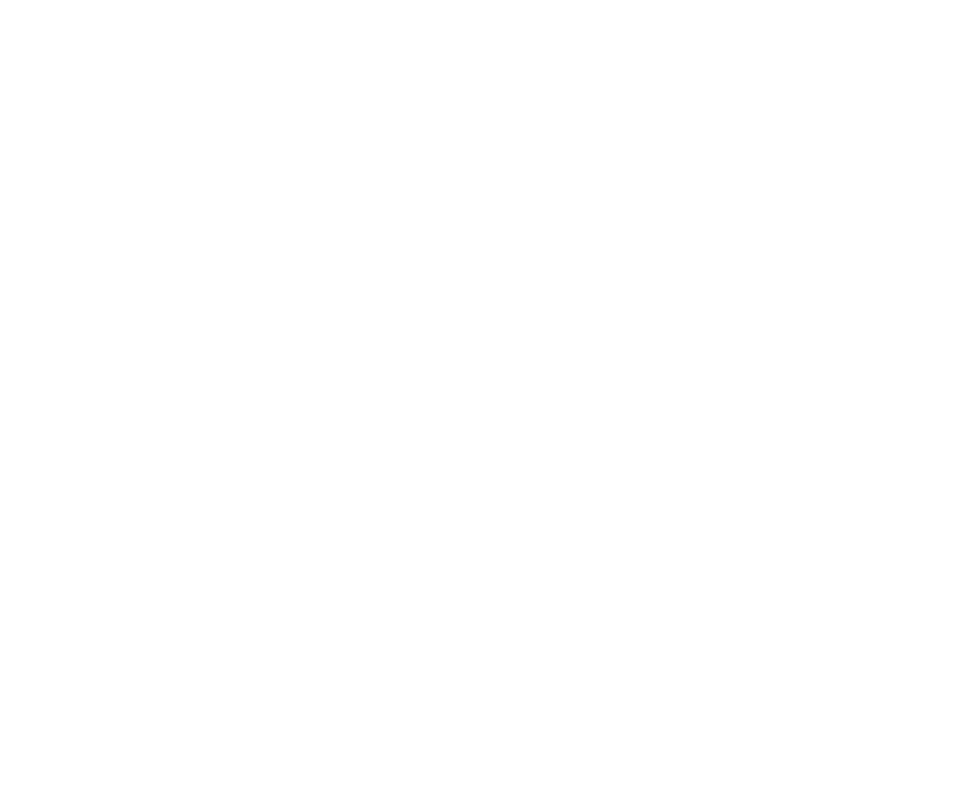
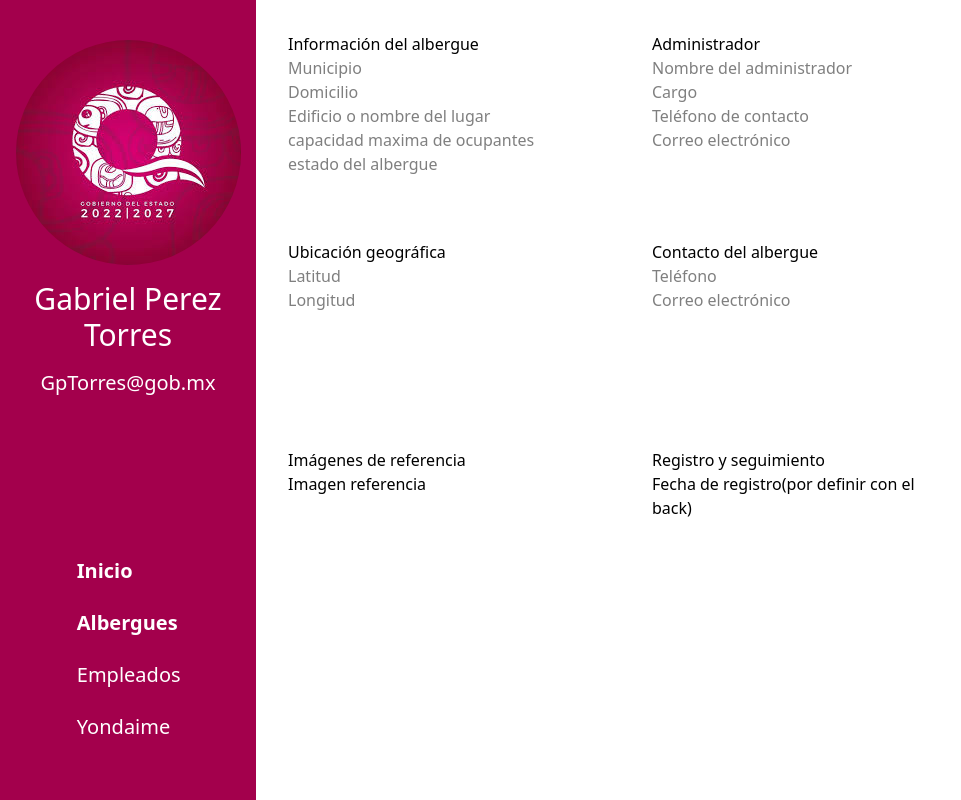
Before and after one commit to YondaimeMex/SafeMapQroo, a React (Vite) app: page /dash/shelter in a window 1280 px wide. Before the commit this address had no page. Shown: the whole page, without its empty margins (0-961 px from the left). Built offline with nearby package versions, Linux system fonts and the light colour scheme.

Commit message:
Se refactorizó el componente Dashboard para incluir transiciones animadas. Se optimizó la estructura de datos en data.js y dataDash.js para los enlaces de la barra de navegación.Se garantizó la coherencia en las importaciones y el formato de CSS en todos los archivos.

```diff
--- a/package.json
+++ b/package.json
@@ -11,6 +11,7 @@
   },
   "dependencies": {
     "@tailwindcss/vite": "^4.1.16",
+    "framer-motion": "^12.23.24",
     "leaflet": "^1.9.4",
     "react": "^19.1.1",
     "react-dom": "^19.1.1",
--- a/src/componets/MapView.jsx
+++ b/src/componets/MapView.jsx
@@ -1,18 +1,22 @@
 import { MapContainer, TileLayer, Marker, Popup } from "react-leaflet";
 import "leaflet/dist/leaflet.css";
 
-export default function MapView() {
+export default function MapView({variant = "full"
+}) {
   // Map configuration
   const latitude = 21.1619;
   const longitude = -86.8515;
   const mapCenter = [latitude, longitude];
   const mapZoom = 13;
+  const sizeClass = variant=== "full" ? "w-full h-[calc(100vh-80px)] md:h-[calc(100vh-100px)]": "w-[500px] h-[500px]"
+
+
   return (
-    <div className="w-full flex justify-center items-center">
+    <div className="flex justify-center items-center">
       <MapContainer
         center={mapCenter}
         zoom={mapZoom}
-        className="w-full h-[calc(100vh-80px)] md:h-[calc(100vh-100px)] rounded-2xl shadow-lg overflow-hidden"
+        className={`${sizeClass} rounded-2xl shadow-lg overflow-hidden`}
       >
         {/* Base map tiles */}
         <TileLayer
--- /dev/null
+++ b/src/componets/NavDash.jsx
@@ -0,0 +1,34 @@
+import { NavLink } from "react-router-dom";
+import { dashLinks } from "../data/dataDash"
+const NavDash= () =>{
+
+    return(
+        <>
+        <nav className="bg-pink-800 w-[20vw] h-[100vh]">
+        <div className="my-10 block">
+            <img className="mx-auto rounded-full" src="/src/assets/logogob.jpg" alt="" />
+            <h2 className="my-4 text-3xl text-center text-white">Gabriel Perez Torres</h2>
+            <h4 className="text-center text-xl text-white">GpTorres@gob.mx</h4>
+        </div>
+        <div className="mx-[30%] my-[20vh]">
+            <ul className="grid row-end-3 gap-6 text-xl justify-start">
+                {
+                    dashLinks.map((item => (
+
+                        <li key={item.id} className="">
+                            <NavLink to={item.link} className={({ isActive }) => `text-white ${isActive ? "font-bold" : ""}`
+                                }>
+                                {item.title}
+                            </NavLink>
+
+                        </li>
+                    )))
+                }
+            </ul>
+        </div>
+        </nav>
+        </>
+    )
+};
+
+export default NavDash;
--- /dev/null
+++ b/src/componets/SheltersState.jsx
@@ -0,0 +1,41 @@
+
+const SheltersState = () => {
+
+    return(
+        <>
+            <div className="flex gap-5 mt-8 ml-8">
+                    <section className="border-t-4 border-amber-300 p-5 w-[300px] rounded-lg shadow-lg" >
+                        <h3>Albergue nombre</h3>
+                        <h3>Dirreccion</h3>
+                        <h3>Administración nombre</h3>
+                        <h3>Contacto</h3>
+                        <h3>Ocupación</h3>
+                    </section>
+                    <section className="border-t-4 border-green-300 p-5 w-[300px] rounded-lg shadow-lg">
+                        <h3>Albergue nombre</h3>
+                        <h3>Dirreccion</h3>
+                        <h3>Administración nombre</h3>
+                        <h3>Contacto</h3>
+                        <h3>Ocupación</h3>
+                    </section>
+                    <section className="border-t-4 border-red-300 p-5 w-[300px] rounded-lg shadow-lg" >
+                        <h3>Albergue nombre</h3>
+                        <h3>Dirreccion</h3>
+                        <h3>Administración nombre</h3>
+                        <h3>Contacto</h3>
+                        <h3>Ocupación</h3>
+                    </section>
+                    <section className="border-t-4 border-green-300 p-5 w-[300px] rounded-lg shadow-lg" >
+                        <h3>Albergue nombre</h3>
+                        <h3>Dirreccion</h3>
+                        <h3>Administración nombre</h3>
+                        <h3>Contacto</h3>
+                        <h3>Ocupación</h3>
+                    </section>
+            </div>
+
+        </>
+
+    )}
+
+export default SheltersState;
--- a/src/data/data.js
+++ b/src/data/data.js
@@ -11,21 +11,11 @@
     },
     {
         id: 3,
-        title: "Contactos de Emergencia",
-        link: "contact"
-    },
-    {
-        id: 4,
         title: "Iniciar Sesión",
         link: "login"
     },
     {
-        id: 5,
-        title: "Registrarse",
-        link: "register"
-    },
-    {
-        id: 6,
+        id: 4,
         title: "Dashboard",
         link: "dash"
     }
--- /dev/null
+++ b/src/data/dataDash.js
@@ -0,0 +1,22 @@
+export const dashLinks = [
+    {
+        id: 1,
+        title: "Inicio",
+        link: "/dash"
+    },
+    {
+        id: 2,
+        title: "Albergues",
+        link: "/dash/shelter"
+    },
+    {
+        id: 3,
+        title: "Empleados",
+        link: "/dash/employee"
+    },
+    {
+        id: 4,
+        title: "Yondaime",
+        link: "/dash/yondaime"
+    }
+]
--- a/src/index.css
+++ b/src/index.css
@@ -1 +1 @@
-@import 'tailwindcss'
+@import 'tailwindcss';
--- a/src/main.jsx
+++ b/src/main.jsx
@@ -1,3 +1,4 @@
+import './index.css'
 import { StrictMode } from 'react'
 import { createRoot } from 'react-dom/client'
 import { BrowserRouter,Routes,Route } from 'react-router-dom'
@@ -8,12 +9,16 @@
 import Login from './pages/Login.jsx'
 import Register from './pages/Register.jsx'
 import Dashboard from './pages/Dashboard.jsx'
-import './index.css'
+
+import HomeDashboard from './pages/pagesDashboard/HomeDashboard.jsx'
+import Shelter from './pages/pagesDashboard/Shelter.jsx'
+
 
 
 createRoot(document.getElementById('root')).render(
   <StrictMode>
     <BrowserRouter>
+    {/*Route Main*/}
       <Routes>
         <Route path="/" element={<App/>} >
           <Route index element={<Home/>}/>
@@ -22,7 +27,12 @@
           <Route path='/contact' element={<Contact/>}/>
           <Route path='/login' element={<Login/>}/>
           <Route path='/register' element={<Register/>}/>
-          <Route path='/dash' element={<Dashboard/>}/>
+        </Route>
+        {/*Route Dashboard*/}
+        <Route path='dash' element={<Dashboard/>}>
+          <Route index element={<HomeDashboard/>}/>
+          <Route path='/dash/shelter' element={<Shelter/>}/>
+
         </Route>
       </Routes>
     </BrowserRouter>
--- a/src/pages/Dashboard.jsx
+++ b/src/pages/Dashboard.jsx
@@ -1,20 +1,30 @@
+import { Outlet ,useLocation} from "react-router-dom"
+import NavDash from "../componets/NavDash"
+import {motion, AnimatePresence} from 'framer-motion'
+
 
 const Dashboard= () => {
+const location = useLocation();
+    return(
+        <div className="flex">
+        <NavDash/>
+        <main>
+            <AnimatePresence mode="wait">
+                <motion.div
+            key={location.pathname}
+                        initial={{ opacity: 0, y: 10 }}
+                        animate={{ opacity: 1, y: 0 }}
+                        exit={{ opacity: 0, y: -10 }}
+                        transition={{ duration: 0.3 }}
+            >
+                    <Outlet/>
+                </motion.div>
+            </AnimatePresence>
 
-    return(
-        <>
-        <div className="flex">
-        <nav className="bg-pink-800 w-[20vw] h-screen">
-        <div >
-            <img className="rounded-ms" src="/src/assets/logogob.jpg" alt="" />
+        </main>
+
+
         </div>
-        </nav>
-        <main>
-            <h1>aqui va el main</h1>
-        </main>
-        </div>
-
-        </>
 )}
 
 export default Dashboard
--- a/src/pages/Home.jsx
+++ b/src/pages/Home.jsx
@@ -1,10 +1,13 @@
+import { div } from "framer-motion/client";
 import MapView from "../componets/MapView";
 const Home = () => {
 
     return(
         <>
-            <MapView />
+            <MapView variant="full"/>
         </>
+
+
 )}
 
 export default Home
--- /dev/null
+++ b/src/pages/pagesDashboard/HomeDashboard.jsx
@@ -0,0 +1,30 @@
+import MapView from "../../componets/MapView";
+import SheltersState from "../../componets/SheltersState";
+import Shelter from "./Shelter";
+import "leaflet/dist/leaflet.css";
+
+const HomeDashboard = () =>{
+
+    return(
+        <>
+        <div>
+            <SheltersState/>
+        </div>
+
+        <div className="flex m-15">
+            <section>
+                <Shelter/>
+            </section>
+            <section className="shadow-2xl rounded-lg m-7 h-[500px] w-[500px]">
+                <MapView variant="small"/>
+            </section>
+        </div>
+
+
+
+
+        </>
+    )
+};
+
+export default HomeDashboard;
--- /dev/null
+++ b/src/pages/pagesDashboard/Shelter.jsx
@@ -0,0 +1,52 @@
+const Shelter = () =>{
+
+    return(
+        <div className="grid grid-cols-2 grid-rows-3 gap-0">
+            <section className="m-8 w-[300px]">
+                <h2>Información del albergue</h2>
+                <form className="grid row-5">
+                    <input type="text" placeholder="Municipio"/>
+                    <input type="text" placeholder="Domicilio"/>
+                    <input type="text" placeholder="Edificio o nombre del lugar"/>
+                    <input type="text" placeholder="capacidad maxima de ocupantes"/>
+                    <input type="text" placeholder="estado del albergue"/>
+                </form>
+            </section>
+            <section className="m-8 w-[300px]">
+                <h2>Administrador</h2>
+                <form className="grid row-4">
+                    <input type="text" placeholder="Nombre del administrador" />
+                    <input type="text" placeholder="Cargo" />
+                    <input type="text" placeholder="Teléfono de contacto" />
+                    <input type="text" placeholder="Correo electrónico" />
+                </form>
+            </section>
+            <section className="m-8 w-[300px]">
+                <h2>Ubicación geográfica</h2>
+                <form className="grid row-2">
+                    <input type="text" placeholder="Latitud"/>
+                    <input type="text" placeholder="Longitud"/>
+                </form>
+            </section>
+            <section className="m-8 w-[300px]">
+                <h2>Contacto del albergue</h2>
+                <form className="grid row-2">
+                    <input type="text" placeholder="Teléfono" />
+                    <input type="text" placeholder="Correo electrónico" />
+                </form>
+            </section>
+            <section className="m-8 w-[300px]">
+            <h2>Imágenes de referencia</h2>
+            <form>
+                <p>Imagen referencia</p>
+            </form>
+            </section>
+            <section className="m-8 w-[300px]">
+                <h2>Registro y seguimiento</h2>
+                <p>Fecha de registro(por definir con el back)</p>
+            </section>
+        </div>
+    )
+};
+
+export default Shelter;
```
Also changed, not shown: 1 other file (tests, documents, lock files or other folders).
